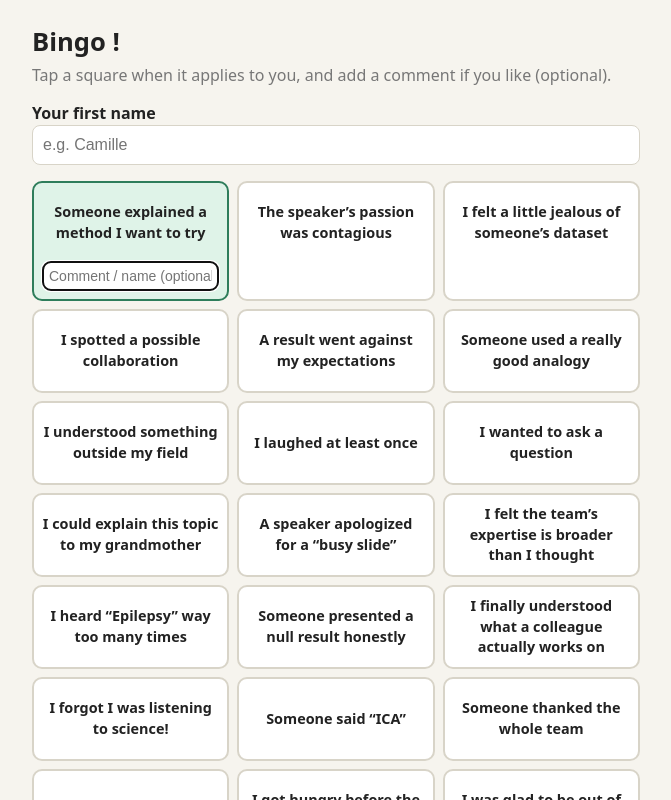
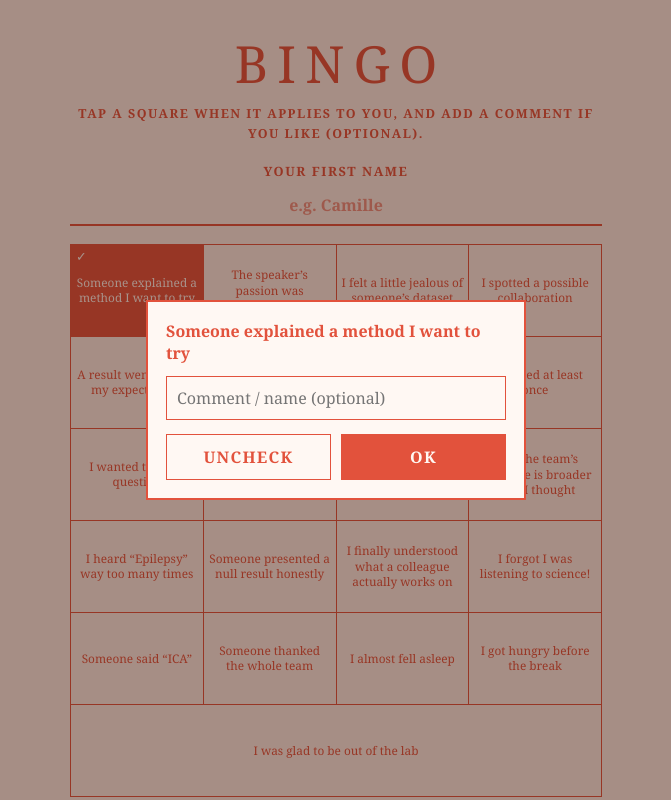
Before and after one commit to sam-med/bingo-collectif, a plain HTML site: page index.html in a window 1280 px wide. Both pictures are taken after a click on the button "Someone explained a method I want to try". Shown: the top 800 px of the page, without its empty margins (304-975 px from the left). Drawn offline with Linux system fonts and the light colour scheme.

Commit message:
Mise en page style bingo (Canva), 4 colonnes, fenêtre de commentaire

```diff
--- a/config.js
+++ b/config.js
@@ -1,8 +1,8 @@
 // ===== À PERSONNALISER =====
 window.BINGO_CONFIG = {
-  title: "Bingo !",
+  title: "BINGO",
   subtitle: "Tap a square when it applies to you, and add a comment if you like (optional).",
-  columns: 3,
+  columns: 4,
   // Une entrée = une case. Ajoutez / modifiez librement.
   squares: [
     "Someone explained a method I want to try",
--- a/index.html
+++ b/index.html
@@ -5,29 +5,35 @@
 <meta name="viewport" content="width=device-width, initial-scale=1">
 <title>Bingo</title>
 <style>
-  :root { --bg:#f6f4ee; --fg:#222; --card:#fff; --accent:#2e7d5b; --accent-bg:#dff3e8; --muted:#777; --line:#d8d4c8; }
-  @media (prefers-color-scheme: dark) {
-    :root { --bg:#1b1c1e; --fg:#eee; --card:#26282b; --accent:#5cc597; --accent-bg:#1f3a2e; --muted:#9a9a9a; --line:#3a3d41; }
-  }
+  :root { --bg:#fdf1ea; --red:#e2523c; --red-soft:#fbd9cf; --cream:#fff8f3; }
   * { box-sizing: border-box; }
-  body { margin:0; background:var(--bg); color:var(--fg); font:16px/1.4 system-ui,sans-serif; }
-  main { max-width:640px; margin:0 auto; padding:16px; }
-  h1 { margin:8px 0 4px; font-size:1.6rem; }
-  p.sub { margin:0 0 16px; color:var(--muted); }
-  label.name { display:block; margin-bottom:16px; font-weight:600; }
-  input[type=text] { width:100%; padding:10px; font-size:16px; border:1px solid var(--line); border-radius:8px; background:var(--card); color:var(--fg); }
-  .grid { display:grid; gap:8px; }
-  .cell { background:var(--card); border:2px solid var(--line); border-radius:10px; padding:8px; display:flex; flex-direction:column; gap:6px; }
-  .cell.on { border-color:var(--accent); background:var(--accent-bg); }
-  .cell button { all:unset; cursor:pointer; text-align:center; font-weight:600; min-height:64px; display:flex; align-items:center; justify-content:center; font-size:.9rem; }
-  .cell input { font-size:14px; padding:6px; display:none; }
-  .cell.on input { display:block; }
-  .cell .tick { color:var(--accent); font-size:1.2rem; height:0; }
-  .count { margin:12px 0; color:var(--muted); }
-  .send { width:100%; padding:14px; font-size:1.05rem; font-weight:700; border:0; border-radius:10px; background:var(--accent); color:#fff; cursor:pointer; }
+  body { margin:0; background:var(--bg); color:var(--red); font-family: Georgia, "Times New Roman", serif; }
+  main { max-width:560px; margin:0 auto; padding:20px 14px 32px; }
+  h1 { margin:8px 0 6px; text-align:center; font-weight:400; font-size:3.2rem; letter-spacing:.18em; padding-left:.18em; }
+  p.sub { margin:0 0 18px; text-align:center; font-size:.78rem; font-weight:700; letter-spacing:.12em; text-transform:uppercase; line-height:1.6; }
+  label.name { display:block; margin:0 0 18px; font-size:.8rem; font-weight:700; letter-spacing:.12em; text-transform:uppercase; text-align:center; }
+  input[type=text] { width:100%; font:inherit; color:var(--red); background:transparent; }
+  label.name input { margin-top:6px; padding:8px; font-size:16px; text-align:center; border:0; border-bottom:2px solid var(--red); outline:0; text-transform:none; letter-spacing:0; }
+  label.name input::placeholder { color:#e2523c99; }
+  .grid { display:grid; border-top:1.5px solid var(--red); border-left:1.5px solid var(--red); }
+  .cell { all:unset; box-sizing:border-box; cursor:pointer; position:relative; min-height:92px; padding:8px 5px; text-align:center; display:flex; align-items:center; justify-content:center;
+          font-size:.74rem; line-height:1.3; border-right:1.5px solid var(--red); border-bottom:1.5px solid var(--red); -webkit-tap-highlight-color:transparent; }
+  .cell.on { background:var(--red); color:var(--cream); }
+  .cell.on::before { content:"✓"; position:absolute; top:3px; left:5px; font-size:.8rem; }
+  .cell .note { display:none; position:absolute; top:2px; right:5px; font-size:.8rem; }
+  .cell.has-note .note { display:block; }
+  .count { margin:16px 0 14px; text-align:center; font-size:.8rem; letter-spacing:.1em; text-transform:uppercase; font-weight:700; }
+  .send { width:100%; padding:14px; font:inherit; font-size:1rem; font-weight:700; letter-spacing:.12em; text-transform:uppercase; border:0; background:var(--red); color:var(--cream); cursor:pointer; }
   .send:disabled { opacity:.5; }
-  .msg { margin-top:12px; padding:12px; border-radius:8px; background:var(--accent-bg); display:none; }
-  .msg.err { background:#fbe0e0; color:#900; }
+  .msg { margin-top:14px; padding:12px; background:var(--red-soft); text-align:center; font-size:.9rem; display:none; }
+  .msg.err { background:var(--red); color:var(--cream); }
+  dialog { border:2px solid var(--red); background:var(--cream); color:var(--red); padding:18px; width:min(92vw,380px); font-family:inherit; }
+  dialog::backdrop { background:rgba(60,20,10,.45); }
+  dialog p { margin:0 0 12px; font-weight:700; }
+  dialog input { padding:10px; font-size:16px; border:1.5px solid var(--red); background:#fff; outline:0; }
+  .btns { display:flex; gap:10px; margin-top:14px; }
+  .btns button { flex:1; padding:11px; font:inherit; font-weight:700; letter-spacing:.08em; text-transform:uppercase; cursor:pointer; border:1.5px solid var(--red); background:transparent; color:var(--red); }
+  .btns button.ok { background:var(--red); color:var(--cream); }
 </style>
 </head>
 <body>
@@ -42,6 +48,16 @@
   <button class="send" id="send">Submit my answers</button>
   <div class="msg" id="msg"></div>
 </main>
+
+<dialog id="dlg">
+  <p id="dlgText"></p>
+  <input type="text" id="dlgInput" maxlength="200">
+  <div class="btns">
+    <button type="button" id="dlgUncheck">Uncheck</button>
+    <button type="button" class="ok" id="dlgOk">OK</button>
+  </div>
+</dialog>
+
 <script src="config.js"></script>
 <script>
 (function () {
@@ -54,11 +70,19 @@
   $("title").textContent = C.title;
   document.title = C.title;
   $("subtitle").textContent = C.subtitle;
+  $("dlgInput").placeholder = C.commentLabel;
   $("who").value = state.who || "";
   $("who").addEventListener("input", function (e) { state.who = e.target.value; save(); });
+
   var grid = $("grid");
   grid.style.gridTemplateColumns = "repeat(" + C.columns + ", 1fr)";
+  var els = [];
 
+  function paint(i) {
+    var st = state.cells[i], el = els[i];
+    el.classList.toggle("on", !!st.on);
+    el.classList.toggle("has-note", !!(st.on && (st.comment || "").trim()));
+  }
   function updateCount() {
     var n = Object.keys(state.cells).filter(function (k) { return state.cells[k].on; }).length;
     $("count").textContent = n + " / " + C.squares.length + " squares checked";
@@ -66,27 +90,38 @@
 
   C.squares.forEach(function (label, i) {
     var st = state.cells[i] || (state.cells[i] = { on: false, comment: "" });
-    var cell = document.createElement("div");
-    cell.className = "cell" + (st.on ? " on" : "");
-    var btn = document.createElement("button");
-    btn.type = "button";
-    btn.textContent = label;
-    var inp = document.createElement("input");
-    inp.type = "text";
-    inp.placeholder = C.commentLabel;
-    inp.value = st.comment || "";
-    btn.addEventListener("click", function () {
-      st.on = !st.on;
-      cell.classList.toggle("on", st.on);
-      if (st.on) inp.focus();
-      save(); updateCount();
-    });
-    inp.addEventListener("input", function () { st.comment = inp.value; save(); });
-    cell.appendChild(btn);
-    cell.appendChild(inp);
-    grid.appendChild(cell);
+    var el = document.createElement("button");
+    el.type = "button"; el.className = "cell";
+    el.innerHTML = '<span class="txt"></span><span class="note">✎</span>';
+    el.querySelector(".txt").textContent = label;
+    el.addEventListener("click", function () { openCell(i); });
+    els.push(el); grid.appendChild(el); paint(i);
   });
+  var rem = C.squares.length % C.columns;
+  if (rem) els[els.length - 1].style.gridColumn = "span " + (C.columns - rem + 1);
   updateCount();
+
+  // Fenêtre de commentaire
+  var dlg = $("dlg"), cur = -1, removed = false;
+  function openCell(i) {
+    cur = i; removed = false;
+    var st = state.cells[i];
+    if (!st.on) { st.on = true; paint(i); updateCount(); save(); }
+    $("dlgText").textContent = C.squares[i];
+    $("dlgInput").value = st.comment || "";
+    if (dlg.showModal) dlg.showModal(); else dlg.setAttribute("open", "");
+    setTimeout(function () { $("dlgInput").focus(); }, 50);
+  }
+  function closeDlg() { if (dlg.close) dlg.close(); else dlg.removeAttribute("open"); }
+  $("dlgOk").addEventListener("click", closeDlg);
+  $("dlgUncheck").addEventListener("click", function () { removed = true; closeDlg(); });
+  $("dlgInput").addEventListener("keydown", function (e) { if (e.key === "Enter") closeDlg(); });
+  dlg.addEventListener("close", function () {
+    if (cur < 0) return;
+    var st = state.cells[cur];
+    if (removed) { st.on = false; st.comment = ""; } else { st.comment = $("dlgInput").value; }
+    paint(cur); updateCount(); save(); cur = -1;
+  });
 
   function show(text, err) {
     var m = $("msg"); m.textContent = text; m.className = "msg" + (err ? " err" : ""); m.style.display = "block";
```
